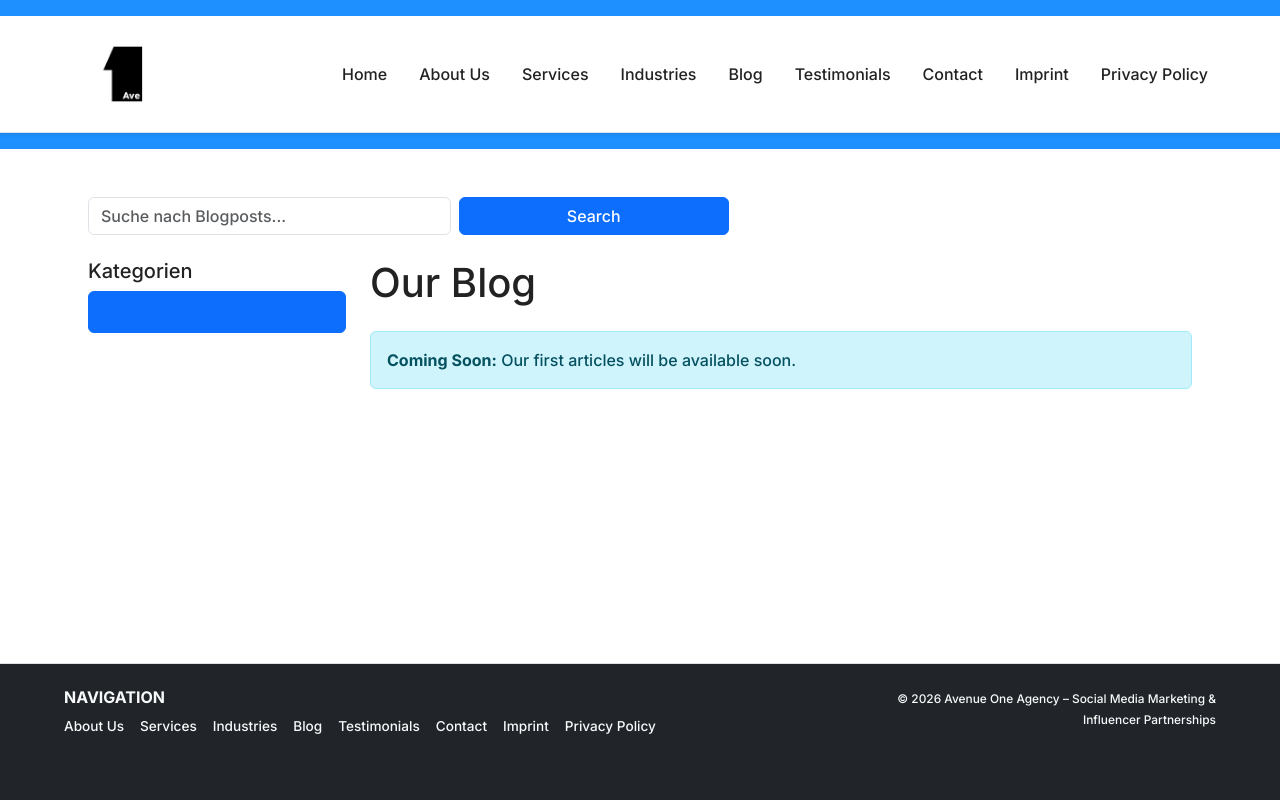
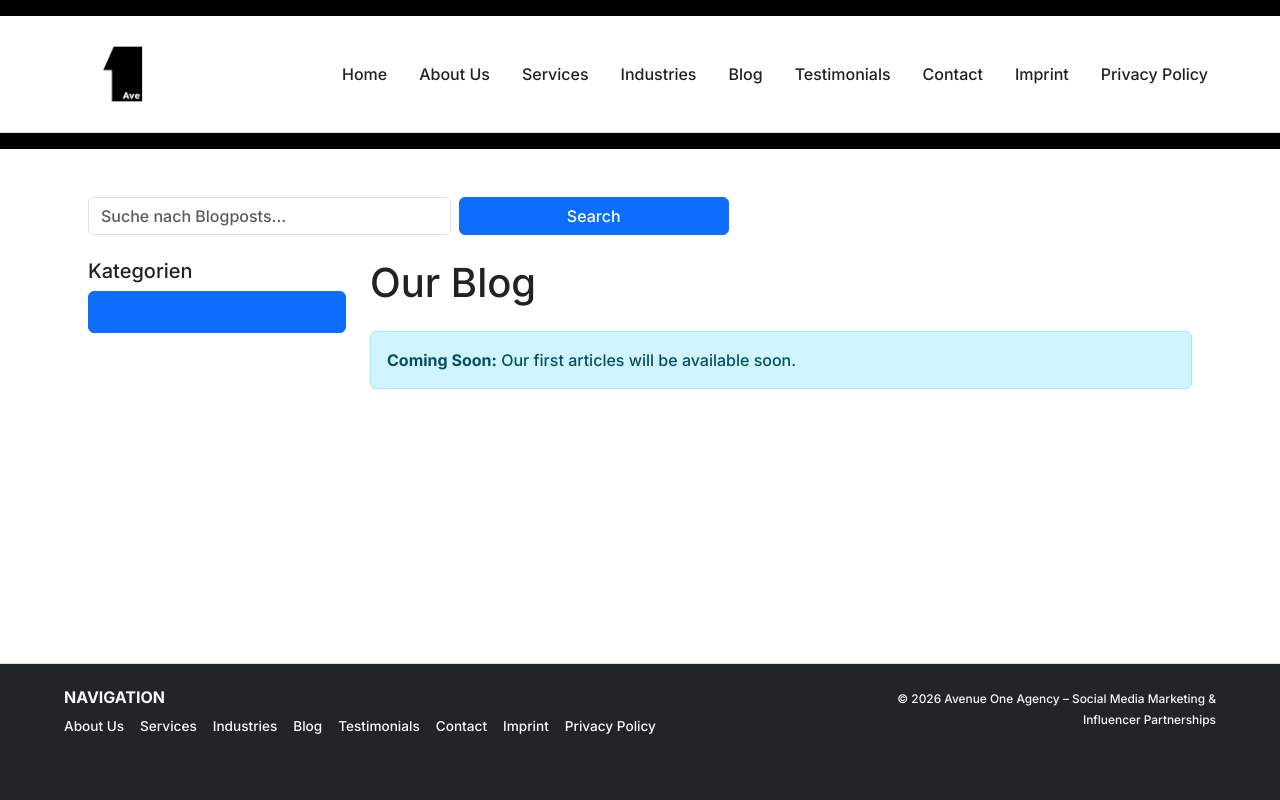
Before and after one commit to kastriottanaj/avenueoneagency, a Django app: page /blog/ in a window 1280 px wide. Run offline with Django 4.2, Linux system fonts and the light colour scheme; data that the repository does not hold is empty; some libraries are stand-ins or nearby versions.

Commit message:
change blue to black color

```diff
--- a/core/static/core/css/colors.css
+++ b/core/static/core/css/colors.css
@@ -1,6 +1,6 @@
 /* Main Colors for the PolePosition Automation */
 :root {
-    --primary-color: #1E90FF; /* Persian Blue */
+    --primary-color: #000; /* Persian Blue */
     --secondary-color: #00ffff; /* Cyan */
     --pastel-green: #99ff99; /* Pastel Green */
     --light-peach: #fff7d7; /* Light Peach */
```
